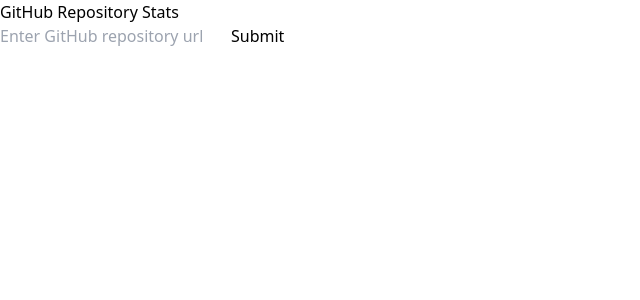
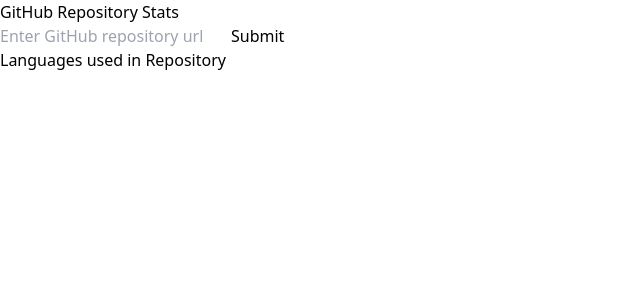
Before and after one commit to shounaklohokare/github-repo-stats-app, a React (Vite) app: page / in a window 1280 px wide. Shown: the top 300 px of the page, without its empty margins (0-640 px from the left). Built offline with nearby package versions, Linux system fonts and the light colour scheme.

Commit message:
added details to the langugaes donut chart

```diff
--- a/src/components/App.tsx
+++ b/src/components/App.tsx
@@ -1,32 +1,30 @@
-import { FC, useState, PureComponent } from "react"
+import { FC, useState  } from "react"
 import axios from "axios"
 import { ToastContainer } from "react-toastify"
 import 'react-toastify/dist/ReactToastify.css';
 import { API_ID, API_KEY } from "../utils/api_details";
 import { getRepoPath, toastError } from "../utils/utils";
-import { PieChart, Pie, Sector, Cell, ResponsiveContainer } from 'recharts';
 
 import repoData from '../data.json'
+import LangDonutChart from "./LangDonutChart";
 
+export interface LangValuePair {
+  name: string;
+  value: number;
+}
 
 const App:FC = () => {
 
-
   const [data, setData] = useState<any>([])
   const [input, setInput] = useState("")
-  const [langData, setLangData] = useState<any>([])
-  const COLORS = ['#0088FE', '#00C49F', '#FFBB28', '#FF8042'];
+  const [langData, setLangData] = useState<LangValuePair[] | []>([])
+
 
   // const headers = {
   //   'x-api-key': API_KEY
   // }
 
-  interface KeyValuePair {
-    name: string;
-    value: number;
-  }
-
-  const convertToKeyValue = (data: string): KeyValuePair[] => {
+  const convertToKeyValue = (data: string): LangValuePair[] => {
     return Object.entries(JSON.parse(data)).map(([name, value]) => ({
       name,
       value: parseInt(value, 10)
@@ -64,21 +62,7 @@
               <input type="text" placeholder="Enter GitHub repository url" className="input" value={input} onChange={(e) => setInput(e.target.value)}/>
               <button type="submit" className="submit-btn" onClick={getRepoStats}>Submit</button>
         </div>
-        <div className="mt-12 z-50">
-            <PieChart width={800} height={400}>
-              <Pie
-                data={langData}
-                innerRadius={60}
-                outerRadius={88}
-                paddingAngle={5}
-                dataKey="value"
-              >
-                {langData.map((entry: any, index: number) => (
-                  <Cell key={`cell-${index}`} fill={COLORS[index % COLORS.length]} />
-                ))}
-              </Pie>
-            </PieChart>
-        </div>
+        <LangDonutChart langData={langData} />
         <ToastContainer />
     </div>
   )
--- /dev/null
+++ b/src/components/LangDonutChart.tsx
@@ -0,0 +1,37 @@
+import { FC } from "react"
+import { PieChart, Pie, Cell, Label, Legend, Tooltip, ResponsiveContainer} from "recharts"
+import { LangValuePair } from "./App";
+
+interface LangDonutChartProps {
+    langData : LangValuePair[] | []
+}
+
+const LangDonutChart:FC<LangDonutChartProps> = ({ langData }) => {
+
+    const COLORS = ['#0088FE', '#00C49F', '#FFBB28', '#FF8042'];
+
+    return  <div className="mt-12 z-50 mx-auto w-96 h-72">
+                <ResponsiveContainer >
+                    <PieChart>
+                        <Pie
+                            data={langData}
+                            innerRadius={60}
+                            outerRadius={88}
+                            paddingAngle={5}
+                            dataKey="value"
+                            nameKey="name"
+                            label={({ value }) => `${value} lines`}
+                        >
+                            {langData.map((_entry: any, index: number) => (
+                            <Cell key={`cell-${index}`} fill={COLORS[index % COLORS.length]} />
+                            ))}
+                        </Pie>
+                        <Legend />
+                    </PieChart>
+                </ResponsiveContainer>
+                <h1 className="text-2xl text-nowrap text-center tracking-wide font-mono mt-8">Languages used in Repository</h1>
+            </div>
+
+}
+
+export default LangDonutChart;
```
